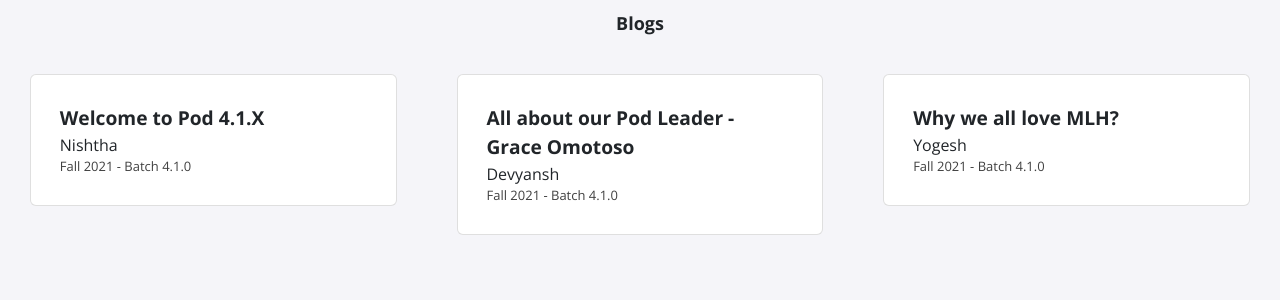
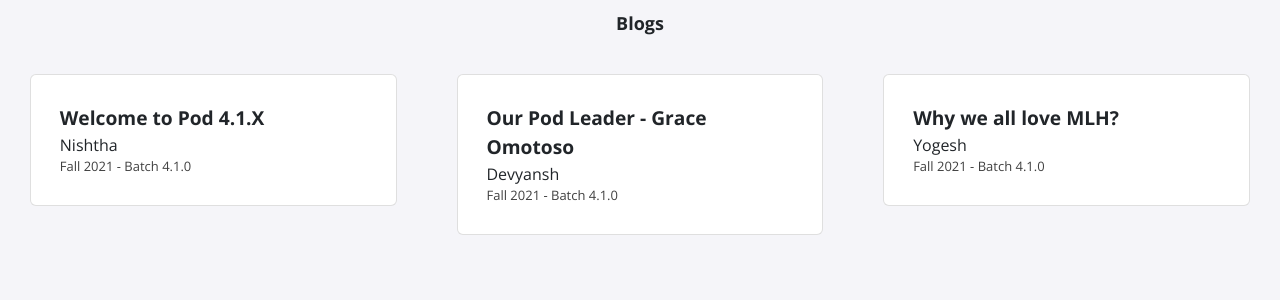
Before and after one commit to MLH-Fellowship/pod-4.1.0-portfolio, a Jekyll site: the page built from index.html, in a window 1280 px wide. Shown: the part 1007-1307 px from the top of the page. Built offline with Jekyll 4.4.1, drawn with Linux system fonts in a browser that asks for light colours; nearby versions of some CDN libraries.

```diff
--- a/_data/blogs.yml
+++ b/_data/blogs.yml
@@ -3,7 +3,7 @@
   date: Fall 2021 - Batch 4.1.0
   blog-name: blog
 
-- topic: All about our Pod Leader - Grace Omotoso
+- topic: Our Pod Leader - Grace Omotoso
   author: Devyansh
   date: Fall 2021 - Batch 4.1.0
   blog-name: blog
```
